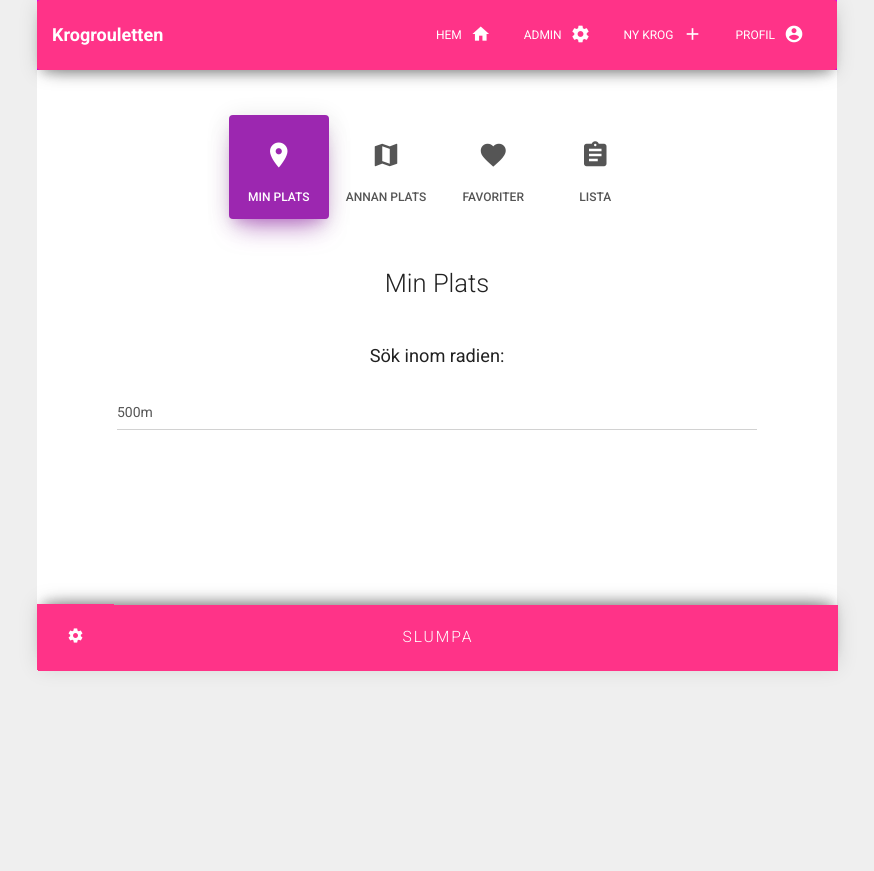
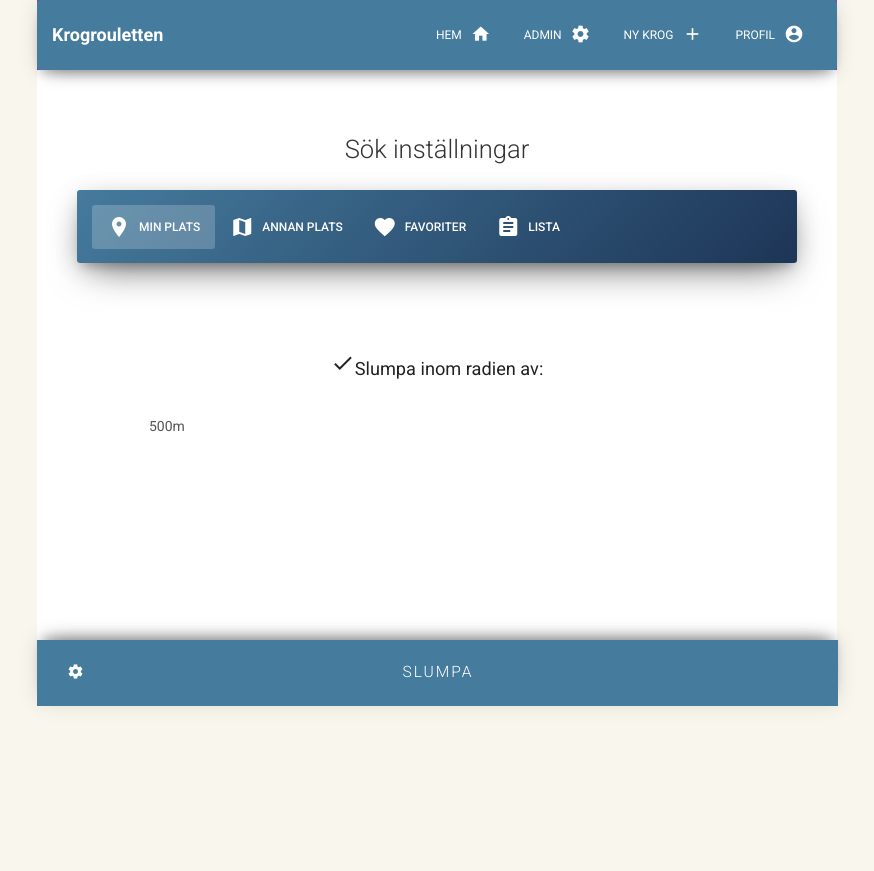
Before and after one commit to seppaleinen/krog-rouletten, a Flask app: page /settings in a window 1280 px wide. Shown: the whole page, without its empty margins (203-1077 px from the left). Before the commit the page ends 671 px from the top, so only its background shows below. Run offline with Flask 2, Linux system fonts and the light colour scheme; some libraries are stand-ins or nearby versions.

Commit message:
byebye räkrosa

```diff
--- a/frontend/webapp/src/main/webapp/application/static/css/material-kit.css
+++ b/frontend/webapp/src/main/webapp/application/static/css/material-kit.css
@@ -33,7 +33,7 @@
 /* SHADOWS */
 /* Shadows (from mdl http://www.getmdl.io/) */
 body {
-  background-color: #efefef;
+  background-color: #F9F6ED;
 }
 body.inverse {
   background: #333333;
--- a/frontend/webapp/src/main/webapp/application/templates/base/_base.html
+++ b/frontend/webapp/src/main/webapp/application/templates/base/_base.html
@@ -20,22 +20,51 @@
           integrity="sha384-1q8mTJOASx8j1Au+a5WDVnPi2lkFfwwEAa8hDDdjZlpLegxhjVME1fgjWPGmkzs7" crossorigin="anonymous">
     <link href="/static/css/material-kit.css" rel="stylesheet"/>
     <style>
+    .card-nav-tabs {
+      margin-top: 0px !important;
+      }
     .header-success{
-      background: linear-gradient(135deg, rgb(255,102,102) 0%,rgb(255,51,136) 100%) !important;
+      background: linear-gradient(135deg, rgba(69,123,157,1) 0%,rgba(29,53,87,1) 100%) !important;
+      /* background: linear-gradient(135deg, rgba(0,168,150,1) 0%,rgba(5,102,141,1) 100%) !important; */
+      /*      background: linear-gradient(135deg, rgb(255,102,102) 0%,rgb(255,51,136) 100%) !important; räkrosa*/
+      }
+      #settings_submenu1{
+        border-radius: 0px 0px 3px 3px !important;
+        background: #457B9D !important;
+      }
+      #settings_submenu2{
+            border-radius: 0px 0px 3px 3px !important;
+        background: #457B9D !important;
       }
       #betyg-button{
-        background: rgb(255,51,136);
+        background: #05668D;
+        /*background: rgb(255,51,136);*/
 
       }
-      .btn-primary{
-        background: rgb(255,51,136) !important;
+      .form-control{
+        background-image: none !important;
+
+
+      }
+      #stadsdel{
+        list-style-type: none !important;
+      }
+      .btn-default{
+        background: #457B9D !important;
+        /* background: rgb(255,51,136) !important; räkrosa*/
       }
        .navbar{
-         background: rgb(255,51,136) !important;
+         background: #457B9D !important;
+         /* background: rgb(255,51,136) !important;   räkrosa*/
        }
        .modal-backdrop{
          display: none;
        }
+       /*
+       .card{
+         background-color: #F9F6ED !important;
+       }
+       */
       #blur{
         -webkit-filter: blur(50px); /* Safari 6.0 - 9.0 */
    filter: blur(50px);
@@ -94,7 +123,7 @@
       #bottombar_1{
           box-shadow: 0 -10px 20px -12px rgba(0, 0, 0, 0.42), 0 -3px 20px 0px rgba(0, 0, 0, 0.12), 0 -8px 10px -5px rgba(0, 0, 0, 0.2) !important;
           width: 100% !important; z-index: 80 !important;
-          .btn.btn-primary, .navbar .navbar-nav > li > a.btn.btn-primary {box-shadow: 0 0 0 0 ;
+          .btn.btn-default, .navbar .navbar-nav > li > a.btn.btn-default {box-shadow: 0 0 0 0 ;
 
           }
 
@@ -154,11 +183,11 @@
 
         <div class="spinner" style="display:none;"></div>
         <form role="form" name="settings_form" method="get" action="/settings">
-            <button  id="settings_1" onclick="document.settings_form.submit()" class="btn btn-primary" style="position:fixed; bottom: -10px; z-index:100; align:right; letter-spacing: 2px; margin-bottom:5px; margin-left:0px; font-weight: 400; border-radius:0px;">
+            <button  id="settings_1" onclick="document.settings_form.submit()" class="btn btn-default" style="position:fixed; bottom: -10px; z-index:100; align:right; letter-spacing: 2px; margin-bottom:5px; margin-left:0px; font-weight: 400; border-radius:0px;">
                 <h4><i class="material-icons">settings</i></h4>
             </button>
         </form>
-        <button  id="slumpa_1" name="slumpaGPS" class="btn btn-primary pull-right" style=" z-index:90; box-shadow: 0 -10px 20px -12px rgba(0, 0, 0, 0.42), 0 -3px 20px 0px rgba(0, 0, 0, 0.12), 0 -8px 10px -5px rgba(0, 0, 0, 0.2); position:fixed; bottom: -10px; width:100%; margin-left:0px; max-width:800px; align:right; letter-spacing: 2px; margin-bottom:5px;  font-weight: 400; border-radius:0px;">
+        <button  id="slumpa_1" name="slumpaGPS" class="btn btn-default pull-right" style=" z-index:90; box-shadow: 0 -10px 20px -12px rgba(0, 0, 0, 0.42), 0 -3px 20px 0px rgba(0, 0, 0, 0.12), 0 -8px 10px -5px rgba(0, 0, 0, 0.2); position:fixed; bottom: -10px; width:100%; margin-left:0px; max-width:800px; align:right; letter-spacing: 2px; margin-bottom:5px;  font-weight: 400; border-radius:0px;">
             <h4>Slumpa</h4>
         </button>
     </div>
--- a/frontend/webapp/src/main/webapp/application/templates/profile.html
+++ b/frontend/webapp/src/main/webapp/application/templates/profile.html
@@ -11,7 +11,7 @@
 
 <!-- you can use the class main-raised if you want the main area to be as a page with shadows -->
 <div style="padding:5%; padding-top:0%; margin-bottom:70px; text-align:center;">
-    <h2 style="text-align:center !important;">Mitt konto</h2>
+    <h2 style="text-align:center !important;">Mitt konto</h2></br></br>
     <!-- Tabs with icons on Card -->
     <div class="card card-nav-tabs card-plain">
         <div class="header header-success">
@@ -57,8 +57,8 @@
                             E-mail:<br/>
                             <h4>test@example.com</h4><br/>
                         </p>
-                        <button class="btn btn-info" data-toggle="modal" data-target="#EmailModal">Redigera E-postadress</button>
-                        <button class="btn btn-info" data-toggle="modal" data-target="#PasswModal">Byt lösenord</button>
+                        <button class="btn btn-default" data-toggle="modal" data-target="#EmailModal">Redigera E-postadress</button>
+                        <button class="btn btn-default" data-toggle="modal" data-target="#PasswModal">Byt lösenord</button>
 
 
                     </div>
--- a/frontend/webapp/src/main/webapp/application/templates/settings.html
+++ b/frontend/webapp/src/main/webapp/application/templates/settings.html
@@ -15,12 +15,16 @@
 {%- endmacro %}
 
 <!-- you can use the class main-raised if you want the main area to be as a page with shadows -->
+
 <!-- Tabs with icons on Card -->
-<div class="card card-nav-tabs" style="    box-shadow: 0 0 0 0 !important; margin-bottom:70px;">
-
-    <div class="profile-tabs">
-        <div class="nav-align-center">
-            <ul class="nav nav-pills" role="tablist">
+</br></br>
+<h3 style="text-align:center;">Sök inställningar</h3></br>
+</br>
+<div class="card card-nav-tabs card-plain" style="  width:90%; margin-left:5%;  box-shadow: 0 0 0 0 !important; margin-bottom:70px;">
+    <div id="settings_topmenu"class="header header-success">
+  <div class="nav-tabs-navigation">
+      <div class="nav-tabs-wrapper">
+          <ul class="nav nav-tabs" data-tabs="tabs">
                 <li class="active">
                     <a href="#gps" role="tab" data-toggle="tab">
                         <i class="material-icons">place</i>
@@ -46,14 +50,15 @@
                     </a>
                 </li>
             </ul>
-
+          </div>
+      </div>
+    </div>
             <form role="form" method="post" action="/krog/random">
-                <div class="tab-content gallery" style="margin-bottom:70px;">
-                    <div class="tab-pane active" id="gps">
+              <div class="content">
+                <div class="tab-content text-center" style="margin-bottom:70px;">
+                    <div class="tab-pane active form-group label-floating" id="gps">
                         <br/>
-                        <h3>Min Plats</h3>
-                        <br/>
-                        <h4 style="font-weight:400;">Sök inom radien:</h4>
+<h4 style="font-weight:400;"><i class="material-icons">check</i>Slumpa inom radien av:</h4>
 
                         <div class="form-group center" style="width:80%; margin-left:10%;">
                             <div>
@@ -63,10 +68,9 @@
                     </div>
 
                     <div class="tab-pane text-center" id="plats">
-                        <br/><h3>Annan Plats</h3>
                         <!-- Tabs on Plain Card -->
                         <div class="card card-nav-tabs card-plain" style="width:90%;">
-                            <div class="header header-success">
+                            <div id="settings_submenu1"class="header header-success">
                                 <!-- colors: "header-primary", "header-info", "header-success", "header-warning", "header-danger" -->
                                 <div class="nav-tabs-navigation">
                                     <div class="nav-tabs-wrapper">
@@ -82,27 +86,26 @@
                                     <div class="tab-pane active form-group label-floating" id="adress">
                                         <div>
                                             <div>
-
                                                 <label class="control-label" style="left:0px;">Adress</label>
                                                 {{ render_field(searchForm.adress, id="sok_adress", size="40", list="search_adress_list") }}
-
                                                 <datalist id="search_adress_list"></datalist>
 
-                                                <input id="findByAdress" type="submit" class="btn btn-primary" value="Hitta adress">
+                                                <input id="findByAdress" type="submit" class="btn btn-default" value="Hitta adress">
                                             </div>
                                         </div>
                                     </div>
                                     <div class="tab-pane" id="stadsdel">
-                                        <h3><i class="material-icons">check</i>Slumpa på stadsdel</h3>
+                                        <h4 style="font-weight:400;"><i class="material-icons">check</i>Slumpa på stadsdel</h4>
                                         <div style="text-align:left !important; padding:10%; color:#000000 !important;">
-                                            <h4>
+                                            <h4><div id="stadsdel_div">
                                                 {{ render_field(searchForm.stadsdel) }}
                                                 <br/>
                                                 <br/>
                                                 <br/>
                                                 <br/>
                                                 <br/>
-                                                <input id="findByStadsdel" type="submit" class="btn btn-primary" value="Sök">
+                                                <input id="findByStadsdel" type="submit" class="btn btn-default" value="Sök">
+</div>
                                                 <!--
                                                 <div class="checkbox">
                                                     <label for="pos_stadsdel_soder" style="color: rgba(0,0,0, 0.87);">
@@ -174,11 +177,9 @@
                     </div>
 
                     <div class="tab-pane text-center" id="favoriter">
-                        <br/>
-                        <h3>	Favoriter</h3>
                         <!-- Tabs on Plain Card -->
                         <div class="card card-nav-tabs card-plain" style="width:90%;">
-                            <div class="header header-success">
+                            <div id="settings_submenu2"class="header header-success">
                                 <!-- colors: "header-primary", "header-info", "header-success", "header-warning", "header-danger" -->
                                 <div class="nav-tabs-navigation">
                                     <div class="nav-tabs-wrapper">
@@ -192,7 +193,7 @@
                             <div class="content">
                                 <div class="tab-content text-center">
                                     <div class="tab-pane active form-group label-floating" id="favorit_alla">
-                                        <h3><i class="material-icons">check</i> Slumpa mellan alla dina favoriter</h3>
+                                        <h4 style="font-weight:400;"><i class="material-icons">check</i>Slumpa mellan alla dina favoriter</h4>
                                     </div>
                                     <div class="tab-pane form-group label-floating" id="favorit_inom">
                                         <h4 style="font-weight:400;"><i class="material-icons">check</i>Slumpa favoriter inom:</h4>
@@ -216,7 +217,7 @@
                             <div class="content">
                                 <div class="tab-content text-center">
                                     <div class="tab-pane active form-group label-floating" id="narmsta">
-                                        <button id="findLista" type="button" class="btn btn-primary">
+                                        <button id="findLista" type="button" class="btn btn-default">
                                             Lista närmsta
                                         </button>
                                     </div>
@@ -226,9 +227,9 @@
                         <!-- End Tabs on plain Card -->
                     </div>
                 </div>
+              </div>
             </form>
-        </div>
-    </div>
+
 </div>
 
 {% endblock %}
```
Also changed, not shown: frontend/webapp/src/main/webapp/application/templates/error.html (+7 -5 lines), frontend/webapp/src/main/webapp/application/templates/index.html (+9 -5 lines), frontend/webapp/src/main/webapp/application/templates/krog.html (+6 -9 lines), frontend/webapp/src/main/webapp/application/templates/lista.html (+12 -20 lines).
